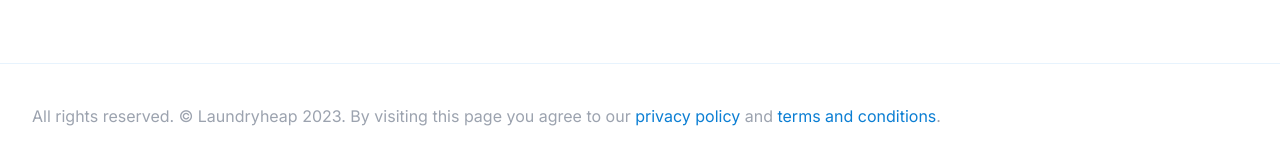
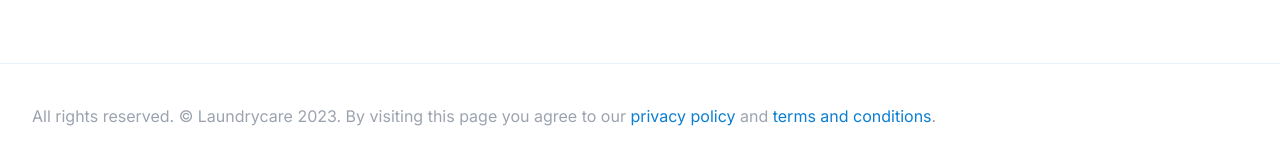
Before and after one commit to crescents-stack/laundry-care, a Next.js app: page / in a window 1280 px wide. Shown: the part 5046-5210 px from the top of the page. Built offline with nearby package versions, Linux system fonts and the light colour scheme.

Commit message:
trademark updated

```diff
--- a/src/components/core/assets/footer.tsx
+++ b/src/components/core/assets/footer.tsx
@@ -113,7 +113,7 @@ const Footer = () => {
         })}
       </div>
       <div className="py-10 border-t border-user-50 text-gray-400 container">
-        All rights reserved. © Laundryheap 2023. By visiting this page you agree
+        All rights reserved. © Laundrycare 2023. By visiting this page you agree
         to our{" "}
         <Link href="#" className="text-user-600 hover:underline">
           privacy policy
```
